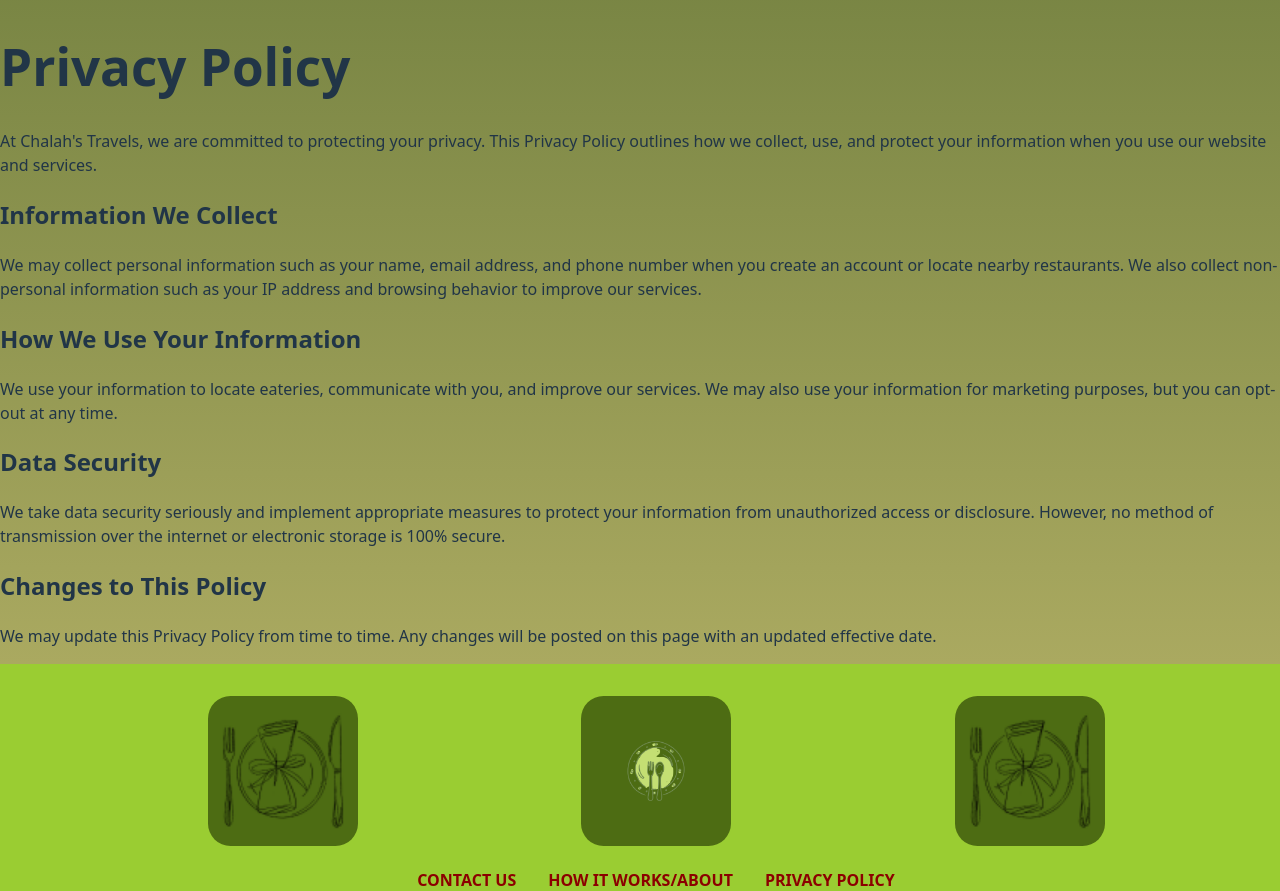
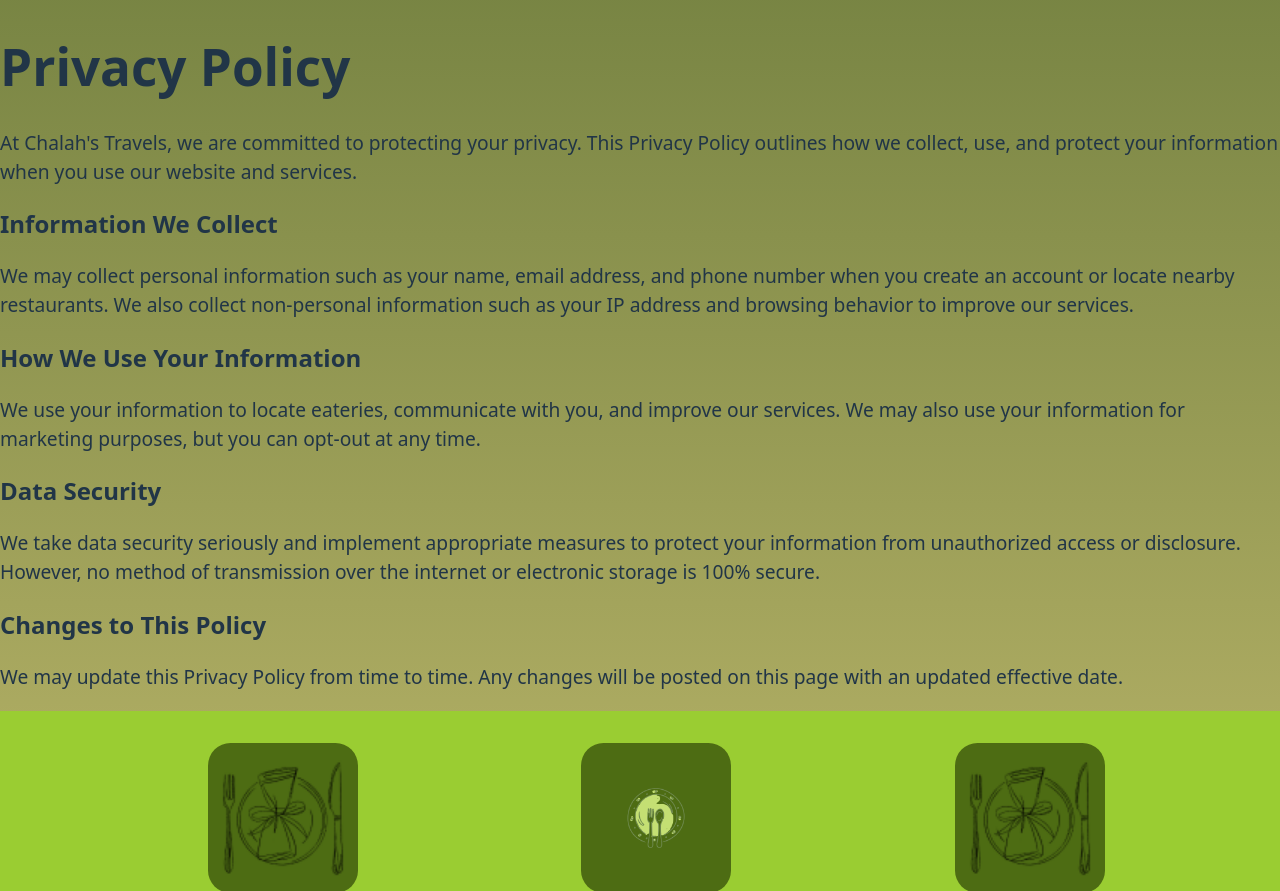
Before and after one commit to NatalieHassan/chalahs_travels-base, a React (Vite) app: page /privacy in a window 1280 px wide. Shown: the part 500-1391 px from the top of the page. Built offline with nearby package versions, Linux system fonts and the light colour scheme.

Commit message:
adjusted font size in each paragraph section

```diff
--- a/src/components/About.jsx
+++ b/src/components/About.jsx
@@ -13,12 +13,12 @@
     }}>
       {/* Page-specific content */}
       <h1>About Chalah's Travels</h1>
-      <p>
+      <p style={ {fontSize: "1.5rem",}}>
         We help travelers with dietary restrictions find safe, delicious dining options worldwide.
       </p>
       <section>
         <h2 style={{textAlign: "center"}}>Our Mission</h2>
-        <p>
+        <p style={ {fontSize: "1.5rem",}}>
           To empower travelers by connecting them with restaurants that cater to kosher, halal, gluten-free, and other dietary needs.
         </p>
       </section>
--- a/src/components/Home.jsx
+++ b/src/components/Home.jsx
@@ -26,7 +26,9 @@
       <h1 style={homeStyle()}>Welcome to Chalah's Travels</h1>
 
       <h2 style={{color:"#8B0000", fontSize: "2.0rem"}}>Discover restaurants that match your dietary needs.</h2>
-      <p style={{color: "#304412", fontSize: "1.5rem", textAlign: "center"}}>We understand that finding the right place to eat can be challenging, especially when you have specific dietary requirements. Our platform is designed to help you discover restaurants that cater to your needs.</p>
+      <p style={{color: "#304412", fontSize: "1.5rem", textAlign: "center"}}>We understand that finding the right place to eat can be challenging, especially when you have specific dietary requirements. Our platform is designed to help you discover restaurants that cater to your needs.
+        Whether you're vegetarian, vegan, gluten-free, or have other dietary restrictions, we've got you covered. Simply enter your location and select your dietary preferences to find the perfect dining options near you.</p>
+      <p style={{color: "#304412", fontSize: "1.5rem", textAlign: "center"}}>Join us on this culinary journey and explore a world of flavors that align with your lifestyle. Happy dining!</p>
     </div>
 
   );
--- a/src/components/Privacy.jsx
+++ b/src/components/Privacy.jsx
@@ -4,23 +4,23 @@
   return (
     <div className="privacy">
       <h1>Privacy Policy</h1>
-      <p>
+      <p style={ {fontSize: "1.2rem",}}>
         At Chalah's Travels, we are committed to protecting your privacy. This Privacy Policy outlines how we collect, use, and protect your information when you use our website and services.
       </p>
       <h2>Information We Collect</h2>
-      <p>
+      <p style={ {fontSize: "1.2rem",}}>
         We may collect personal information such as your name, email address, and phone number when you create an account or locate nearby restaurants. We also collect non-personal information such as your IP address and browsing behavior to improve our services.
       </p>
       <h2>How We Use Your Information</h2>
-      <p>
+      <p style={ {fontSize: "1.2rem",}}>
         We use your information to locate eateries, communicate with you, and improve our services. We may also use your information for marketing purposes, but you can opt-out at any time.
       </p>
       <h2>Data Security</h2>
-      <p>
+      <p style={ {fontSize: "1.2rem",}}>
         We take data security seriously and implement appropriate measures to protect your information from unauthorized access or disclosure. However, no method of transmission over the internet or electronic storage is 100% secure.
       </p>
       <h2>Changes to This Policy</h2>
-      <p>
+      <p style={ {fontSize: "1.2rem",}}>
         We may update this Privacy Policy from time to time. Any changes will be posted on this page with an updated effective date.
       </p>
     </div>
```
